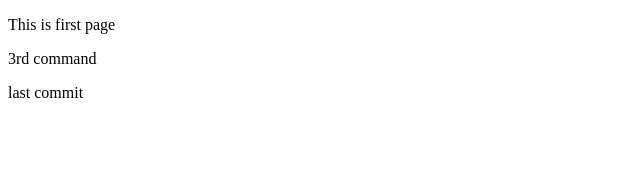
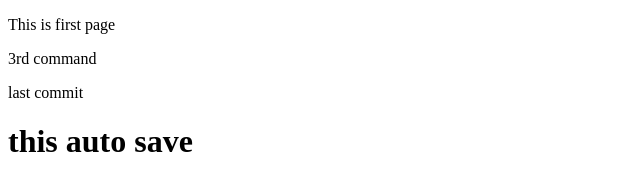
Before and after one commit to code-boy27/testing, a website: page index.html in a window 1280 px wide. Shown: the whole page, without its empty margins (0-640 px from the left). Drawn offline with Linux system fonts and the light colour scheme.

```diff
--- a/index.html
+++ b/index.html
@@ -9,6 +9,8 @@
         <p>This is first page</p>
         <p>3rd command</p>
         <p>last commit</p>
+        <h1>this auto save</h1>
+
 
 
 
```
Also changed, not shown: package.json (added, +27 -0 lines), 2 other files.
